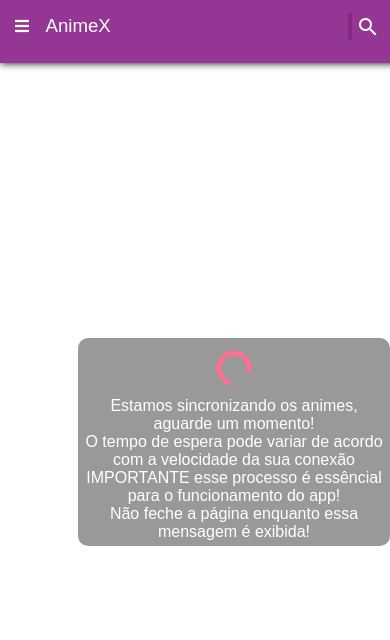
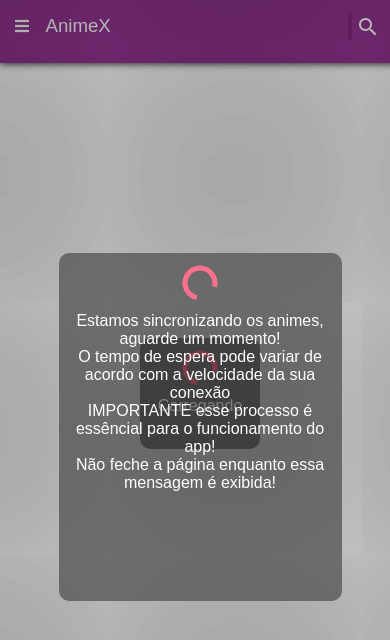
Before and after one commit to iuryLandin/4nim3x, a PHP site: page / in a window 390 px wide. Shown: the top 640 px of the page. Run offline with PHP 8.4, Linux system fonts and the light colour scheme; some libraries are stand-ins or nearby versions.

Commit message:
ajustes de responsividade (2)

```diff
--- a/anime.html
+++ b/anime.html
@@ -59,9 +59,8 @@
 		<div class="app">
 			<div class="page" id="anime">
 				<header>
-					<a style="color: white; float: left;" href="javascript: history.back()"><i class="fa fa-chevron-left"></i></a>
-					<a style="color: white; float: right; padding-right: 10%;"
-						href="javascript: compartilhar();"><i class="fa fa-share-alt"></i></a>
+					<a id="back-btn" href="javascript: history.back()"><i class="fa fa-chevron-left"></i></a>
+					<a id="share-btn" href="javascript: compartilhar();"><i class="fa fa-share-alt"></i></a>
 
 					<span class='logo' id="titulo">AnimeX</span>
 				</header>
--- a/index.html
+++ b/index.html
@@ -36,17 +36,22 @@
 
 
 
-	<div id="loading" class="loading" style="left: 20%;">
+	<div id="loading" class="loading">
 		<div class="loading-content" align='center'>
-			<img src="img/loading.svg" width="50"/></div>
-			<div id="loading-msg">Carregando</div>
-		</div>
+		<img src="img/loading.svg" width="50"/></div>
+		<div class="loading-msg">Carregando</div>
+	</div>
+	<div id="loading-animes" class="loading-animes">
+		<div class="loading-content" align='center'>
+		<img src="img/loading.svg" width="50"/></div>
+		<div class="loading-msg">Estamos sincronizando os animes, aguarde um momento!<br>O tempo de espera pode variar de acordo com a velocidade da sua conexão<br>IMPORTANTE esse processo é essêncial para o funcionamento do app!<br>Não feche a página enquanto essa mensagem é exibida!</div>
+	</div>
 
 		<div class="app">
 			<div class="page" id="home">
 				<nav id="mySidebar" class="sidebar">
 					<a href="javascript:void(0)" class="closebtn" onclick="closeNav()"><i class="fa fa-times"></i></a>
-					<ul>
+					<ul id="sidebarItens">
 						<a href="javascript: closeNav()">
 							<li>Home</li>
 						</a>
--- a/js/sessionList.js
+++ b/js/sessionList.js
@@ -1,16 +1,12 @@
 // Função assíncrona que cria na localStorage ambos, a lista de animes "animes"
 // e uma lista de animes de forma mais compacta usada para buscas "motorDeBusca"
 async function saveSession(next = 0) {
-    $('#loading').show();
-    $('#loading-msg').html("Estamos sincronizando os animes, aguarde um momento!<br>O tempo de espera pode variar de acordo com a velocidade da sua conexão<br>IMPORTANTE esse processo é essêncial para o funcionamento do app!<br>Não feche a página enquanto essa mensagem é exibida!")
+    $('#loading-animes').show();
     let res = await axios.get(Endp.getApi(Endp.anime + next), headAxios)
     res = criaLista(res)
     localStorage.setItem("motorDeBusca", JSON.stringify(criaMotor()))
     if (!!res.data.Next) saveSession(res.data.Next)
-    else {
-        $('#loading').hide();
-        $('#loading-msg').html("Carregando");
-    }
+    else $('#loading-animes').hide();
 }
 
 // cria um array com o conteudo da localStorage, caso não exista, cria um novo com a data de 15 dias no futuro
--- a/js/utils.js
+++ b/js/utils.js
@@ -21,6 +21,10 @@ function closeNav() {
 }
 function loading(status) {
   return (status) ? $("#loading").show() : $("#loading").hide()
+}
+
+function loadingAnimes(status) {
+  return (status) ? $("#loading-animes").show() : $("#loading-animes").hide()
 }
 
 function playVid(src) {
--- a/lancamentos.html
+++ b/lancamentos.html
@@ -43,7 +43,7 @@
 			<div class="page" id="home">
 				<nav id="mySidebar" class="sidebar">
 					<a href="javascript:void(0)" class="closebtn" onclick="closeNav()"><i class="fa fa-times"></i></a>
-					<ul>
+					<ul id="sidebarItens">
 						<a href="index.html">
 							<li>Home</li>
 						</a>
--- a/styles/styles.css
+++ b/styles/styles.css
@@ -136,15 +136,33 @@ main {
 .loading {
     position: fixed;
     z-index: 999;
-    left: 40%;
-    top: 40%;
+    width: 10vw;
+    height: 12vh;
+    left: 45vw;
+    top: 40vh;
     border-radius: 10px;
     padding: 5px;
     overflow: auto;
-    background-color: rgba(0, 0, 0, 0.4);
+    background-color: rgba(0, 0, 0, 0.5);
+    box-shadow: 1px 1px 50vmax 100vmax rgba(0, 0, 0, 0.2);
 }
 
-#loading-msg {
+.loading-animes{
+    display: none;
+    position: fixed;
+    z-index: 999;
+    width: 40vw;
+    height: 30vh;
+    left: 30vw;
+    top: 35vh;
+    border-radius: 10px;
+    padding: 5px;
+    overflow: auto;
+    background-color: rgba(0, 0, 0, 0.5);
+    box-shadow: 1px 1px 50vmax 100vmax rgba(0, 0, 0, 0.2);
+}
+
+.loading-msg {
     text-align: center;
     color: white;
 }
@@ -196,7 +214,17 @@ main {
     border: 0.4vw solid #963694;
 }
 
-@media screen and (max-width: 450px) {
+@media (max-width: 450px) {
+    .loading{
+        left: 36vw;
+        width: 28vw;
+    }
+    .loading-animes{
+        width: 70vw;
+        height: 40vh;
+        left: 15vw;
+        top: 30vh;
+    }
     .sidebarOpen {
         display: inline-block;
         width: 60vw !important;
```
Also changed, not shown: other parts of styles/styles.css (+57 -0 lines).
